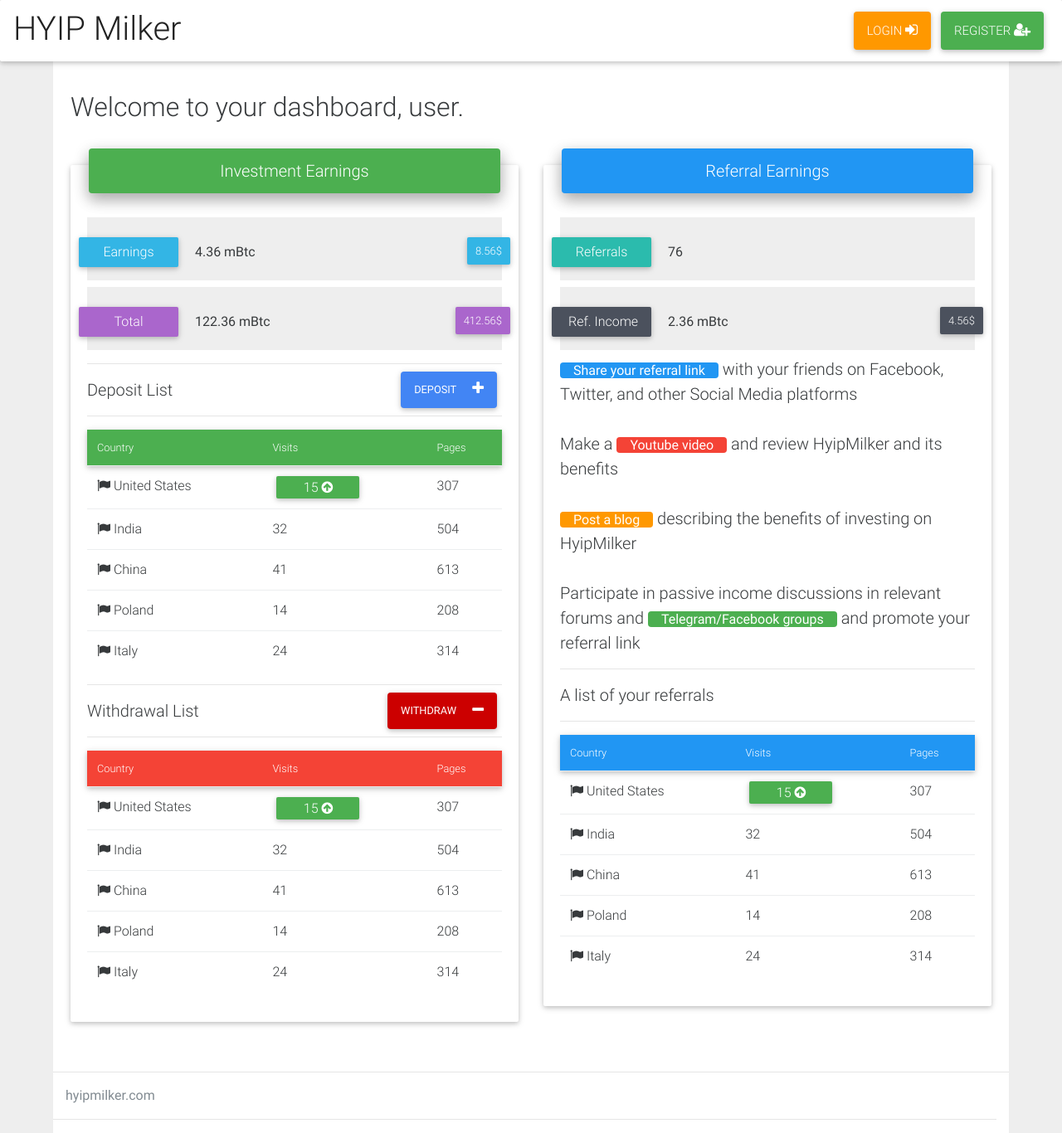
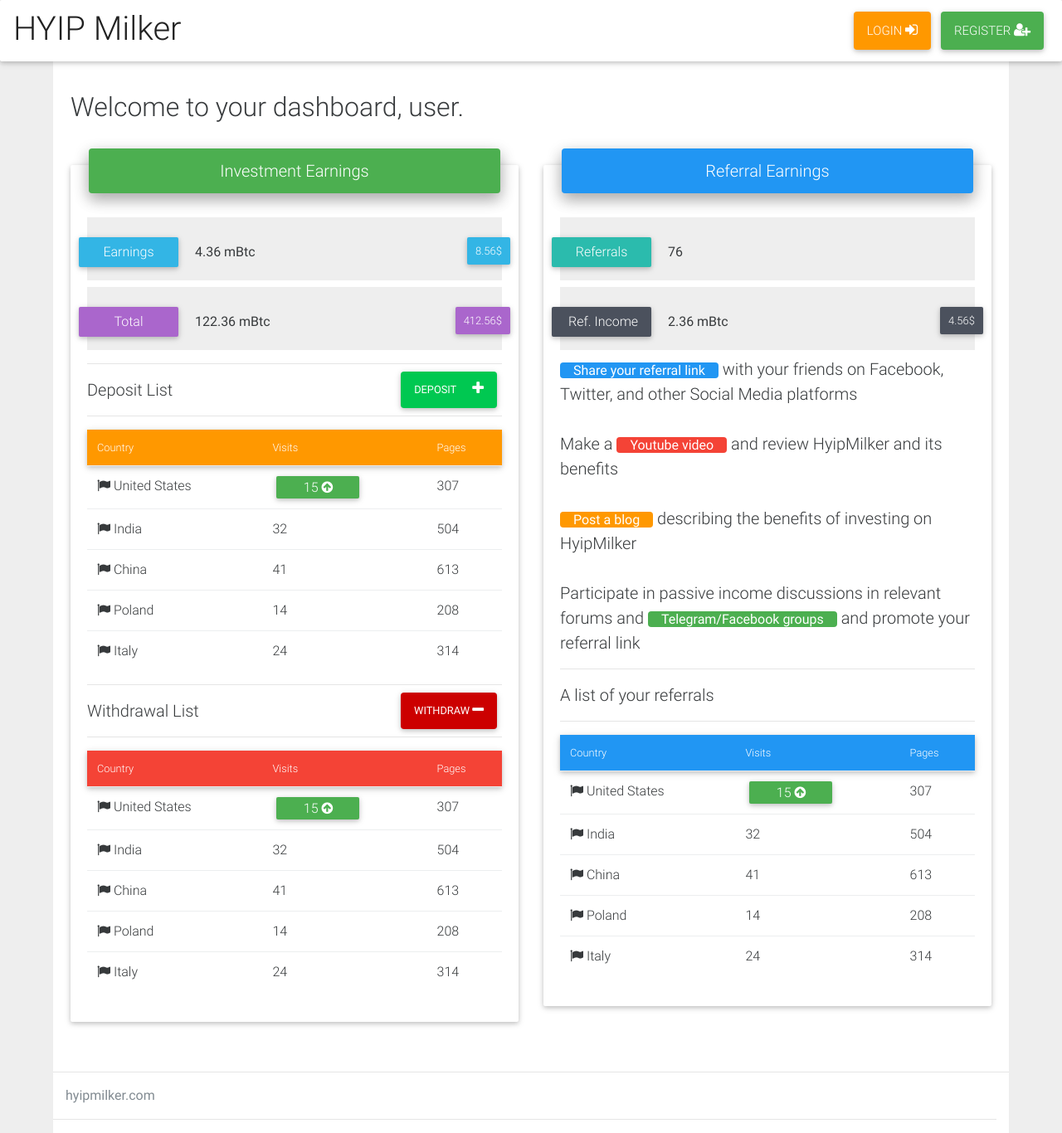
Before and after one commit to hm-gthb/hm-gthb.github.io, a Jekyll site: the page built from dashboard.html, in a window 1280 px wide and 1366 px high. Shown: the whole window at 83% size. Built offline with Jekyll 4.4.1, drawn with Linux system fonts in a browser that asks for light colours; nearby versions of some CDN libraries.

Commit message:
Update dashboard.html

```diff
--- a/dashboard.html
+++ b/dashboard.html
@@ -27,12 +27,12 @@
 
                 <hr />
                 Deposit List
-                <button class = "btn btn-primary pull-right px-1" style = "margin-top: -7px;">Deposit <i class = "fa fa-plus pl-1"></i></button>
+                <button class = "btn btn-success pull-right px-1" style = "margin-top: -7px;">Deposit <i class = "fa fa-plus pl-1"></i></button>
                 <hr />
 
                 <table class="table small">
                   <thead class = "small">
-                    <tr class = "green">
+                    <tr class = "orange">
                       <th>Country</th>
                       <th>Visits</th>
                       <th>Pages</th>
@@ -69,7 +69,7 @@
 
                 <hr />
                 Withdrawal List
-                <button class = "btn btn-danger pull-right px-1" style = "margin-top: -7px;">Withdraw <i class = "fa fa-minus pl-1"></i></button>
+                <button class = "btn btn-danger pull-right px-1" style = "margin-top: -7px;">Withdraw <i class = "fa fa-minus"></i></button>
                 <hr />
 
                 <table class="table small">
```
